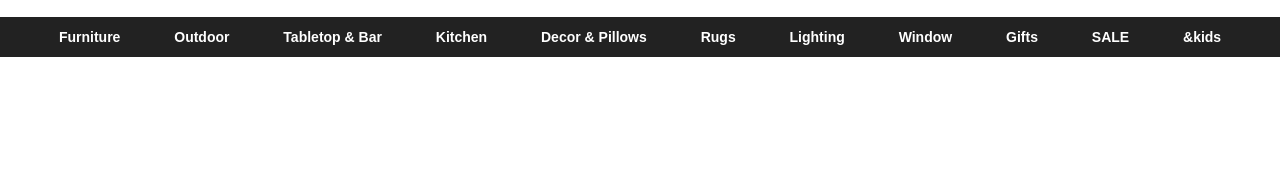
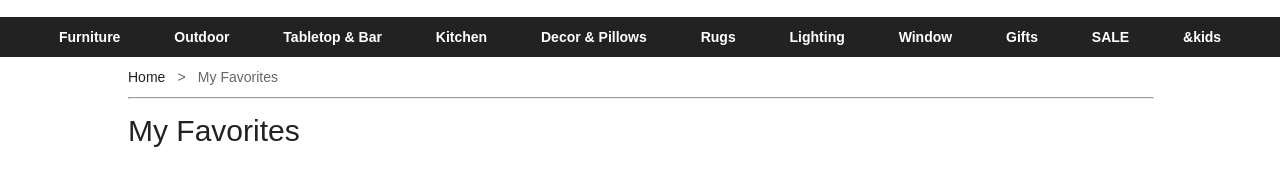
Before and after one commit to 8309h/homeDecor.com, a plain HTML site: page wishlistpage.html in a window 1280 px wide. Shown: the part 369-554 px from the top of the page. Drawn offline with Linux system fonts and the light colour scheme.

Commit message:
wishlist css

```diff
--- a/style/wishlitpage.css
+++ b/style/wishlitpage.css
@@ -351,3 +351,42 @@ font-size: large;
     align-items: center;
     margin-left: auto;
 }
+
+/* Mid-Part */
+
+#Mid-Part {
+    display: flex;
+    /* border: 1px solid blue; */
+    justify-content: center;
+}
+
+#Mid-Part > div{
+    width: 80%;
+    /* border: 1px solid red; */
+}
+
+#Mid-Part > div > hr{
+    width: 100%;
+}
+
+#title > h1{
+    font-size: 30px;
+    font-weight: 300;
+    line-height: 34px;
+    margin: 15px 0px 30px 0px;
+}
+
+#site-Path > ul {
+    display: flex;
+    /* border: 1px solid red; */
+    justify-content: space-between;
+    width: 150px;
+    margin: 10px 0px 10px 0px;
+    color: #666;
+}
+
+/* #card-container{
+    display: flex;
+    border: 1px solid green;
+    justify-content: center;
+} */
--- a/wishlistpage.html
+++ b/wishlistpage.html
@@ -1,5 +1,6 @@
 <!DOCTYPE html>
 <html lang="en">
+
 <head>
   <meta charset="UTF-8">
   <meta http-equiv="X-UA-Compatible" content="IE=edge">
@@ -8,6 +9,7 @@
   <link rel="stylesheet" href="https://cdnjs.cloudflare.com/ajax/libs/font-awesome/4.7.0/css/font-awesome.min.css">
   <link rel="stylesheet" href="./style/wishlitpage.css">
 </head>
+
 <body>
 
 
@@ -16,12 +18,16 @@
       <ul>
         <li>homeDecor</li>
         <li>homeKids</li>
-        <li ><span id="nav-ones-box">CB2</span></li>
+        <li><span id="nav-ones-box">CB2</span></li>
         <li>AGRA | INDIA</li>
       </ul>
-        <box><img src="https://res.cloudinary.com/urbanclap/image/upload/t_low_res_template/images/supply/partner-app-supply/1661338258375-6c99b1.png" alt=""></box>
-      <div><p>Earn 10 % back in Reward Rupees*  </p>
-      <span> Learn How <i class="fa fa-long-arrow-right" aria-hidden="true"></i></span></div>
+      <box><img
+          src="https://res.cloudinary.com/urbanclap/image/upload/t_low_res_template/images/supply/partner-app-supply/1661338258375-6c99b1.png"
+          alt=""></box>
+      <div>
+        <p>Earn 10 % back in Reward Rupees* </p>
+        <span> Learn How <i class="fa fa-long-arrow-right" aria-hidden="true"></i></span>
+      </div>
     </div>
 
   </nav>
@@ -45,7 +51,8 @@
       </div>
     </div>
 
-   <div id="logo-container"><a href="index.html"><img  src="https://www.bing.com/images/blob?bcid=Sz1DEV1dmyMFuw" alt=""></a></div>
+    <div id="logo-container"><a href="index.html"><img src="https://www.bing.com/images/blob?bcid=Sz1DEV1dmyMFuw"
+          alt=""></a></div>
     <div id="head-core-right">
       <div id="ordersign-in">
         <div id="ordersign-in-text">
@@ -53,7 +60,7 @@
           <span>&</span>
           <a href="">Sign In</a>
         </div>
-    <div><a href=""><i class="fa fa-user" aria-hidden="true"></i>  </a></div>
+        <div><a href=""><i class="fa fa-user" aria-hidden="true"></i> </a></div>
       </div>
       <div>
         <a href=""><i class="fa fa-map-marker" aria-hidden="true"></i></a>
@@ -150,5 +157,27 @@
     </ul>
   </nav>
 
+  <!-- Mid-Part -->
+  <div id="Mid-Part">
+    <div>
+      <div id="site-Path">
+        <ul>
+          <li><a href="./index.html">Home</a></li>
+          <li>></li>
+          <li>My Favorites</li>
+        </ul>
+      </div>
+      <hr>
+      <div id="title">
+        <h1>My Favorites</h1>
+      </div>
+    </div>
+  </div>
+  <div id="card-container">
+    <!-- favourite card data -->
+  </div>
+
 </body>
+<script src="./scripts/wishlistpage.js"></script>
+
 </html>
```
Also changed, not shown: cartpage.html (+1 -1 lines), scripts/wishlistpage.js (added, +10 -0 lines). Lines whose indentation alone changed are shown as unchanged.
